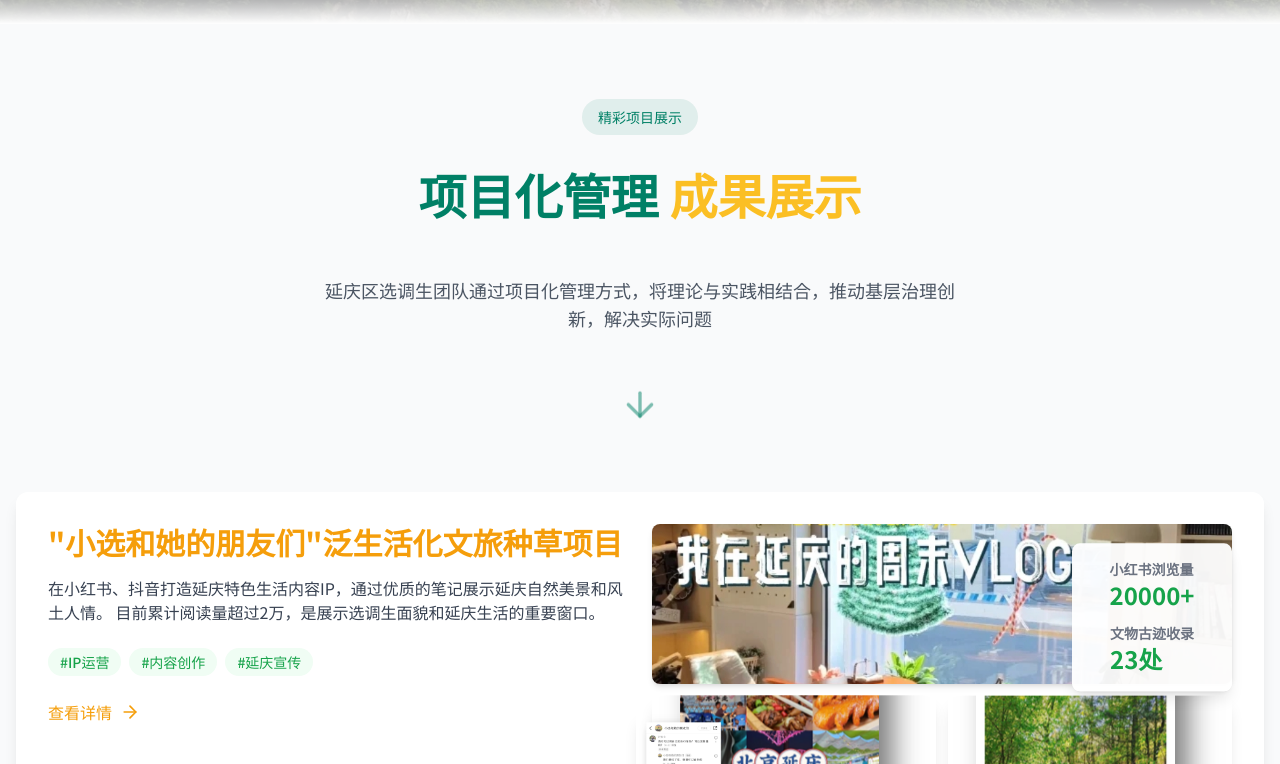
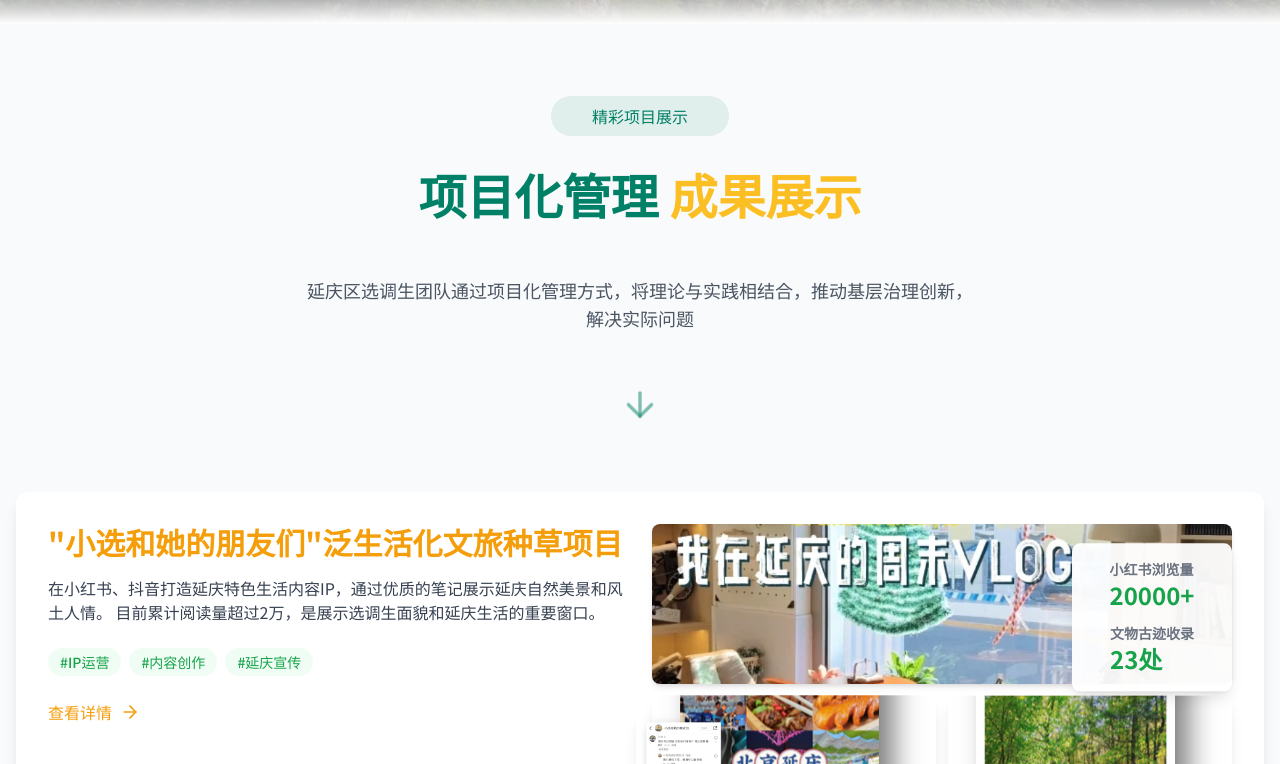
Before and after one commit to 576595254/yanqing-youth-spark, a React (Vite) app: page / in a window 1280 px wide. Shown: the part 776-1540 px from the top of the page. Built offline with nearby package versions, Linux system fonts and the light colour scheme.

Commit message:
Visual edit in Lovable
Edited UI in Lovable

```diff
--- a/src/components/ProjectManagement.tsx
+++ b/src/components/ProjectManagement.tsx
@@ -1,17 +1,14 @@
-
 import React from 'react';
 import RedBookProject from './RedBookProject';
 import VillageHistoryProject from './VillageHistoryProject';
 import ZeroWorkPlatform from './ZeroWorkPlatform';
 import { ArrowDown } from 'lucide-react';
-
 const ProjectManagement = () => {
-  return (
-    <section id="projects" className="py-20 bg-gray-50">
+  return <section id="projects" className="py-20 bg-gray-50">
       <div className="container mx-auto px-4">
         <div className="text-center max-w-2xl mx-auto mb-16">
           <div className="inline-block mb-4">
-            <span className="bg-yanqingGreen/10 text-yanqingGreen px-4 py-2 rounded-full text-sm font-medium">
+            <span className="bg-yanqingGreen/10 text-yanqingGreen py-2 rounded-full font-medium px-[41px] text-base">
               精彩项目展示
             </span>
           </div>
@@ -20,7 +17,7 @@ const ProjectManagement = () => {
             项目化管理 <span className="text-amber-400">成果展示</span>
           </h2>
 
-          <p className="text-gray-600 px-0 mx-[8px] my-0 text-lg py-[16px]">
+          <p className="text-gray-600 px-0 my-0 text-lg py-[16px] mx-0">
             延庆区选调生团队通过项目化管理方式，将理论与实践相结合，推动基层治理创新，解决实际问题
           </p>
 
@@ -43,8 +40,6 @@ const ProjectManagement = () => {
           </div>
         </div>
       </div>
-    </section>
-  );
+    </section>;
 };
-
 export default ProjectManagement;
--- a/src/components/ZeroWorkPlatform.tsx
+++ b/src/components/ZeroWorkPlatform.tsx
@@ -176,7 +176,7 @@ const ZeroWorkPlatform = () => {
         <div className="grid grid-cols-1 md:grid-cols-4 gap-6">
           <div className="md:col-span-1">
             <div className="aspect-square bg-gray-100 rounded-lg overflow-hidden shadow-lg group-hover:shadow-xl transition-shadow">
-              <img src="https://placeholder.pics/svg/300x300/DEDEDE/555555/零用工平台" alt="零用工平台Logo" className="w-full h-full object-cover transition-transform group-hover:scale-105 duration-500" />
+              <img alt="零用工平台Logo" className="w-full h-full object-cover transition-transform group-hover:scale-105 duration-500" src="/lovable-uploads/891d6bbe-0b48-4bf8-b2c1-791cbfa8b1da.jpg" />
             </div>
           </div>
 
```
Also changed, not shown: 1 other file (tests, documents, lock files or other folders).
